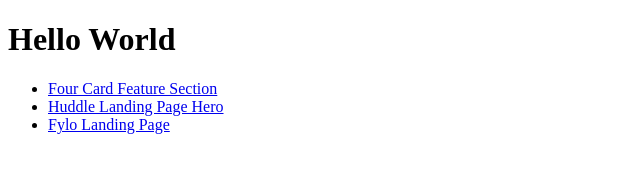
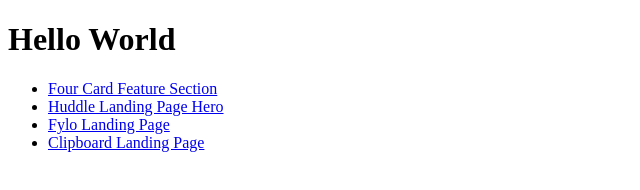
Before and after one commit to iamsyahirah/frontend-mentor-challenges, a plain HTML site: page index.html in a window 1280 px wide. Shown: the whole page, without its empty margins (0-640 px from the left). Drawn offline with Linux system fonts and the light colour scheme.

Commit message:
add link clipboard landing page

```diff
--- a/index.html
+++ b/index.html
@@ -19,6 +19,9 @@
     <li>
       <a href="/fylo-landing-page-with-two-column-layout-master/index.html">Fylo Landing Page</a>
     </li>
+    <li>
+      <a href="/clipboard-landing-page-master/index.html">Clipboard Landing Page</a>
+    </li>
   </ul>
 
 
```
